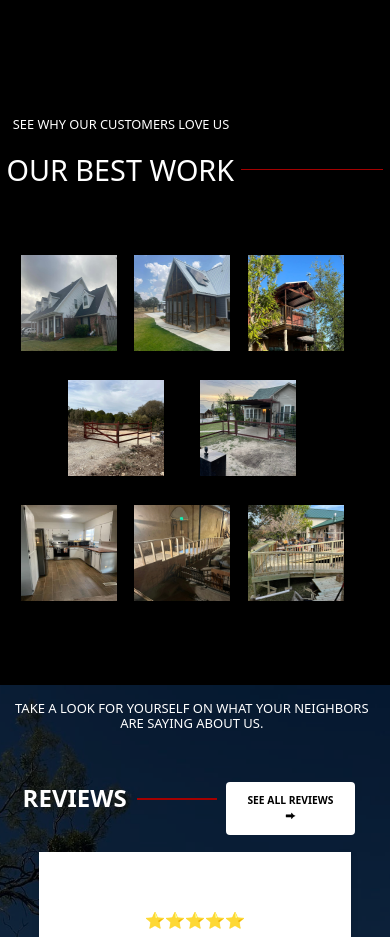
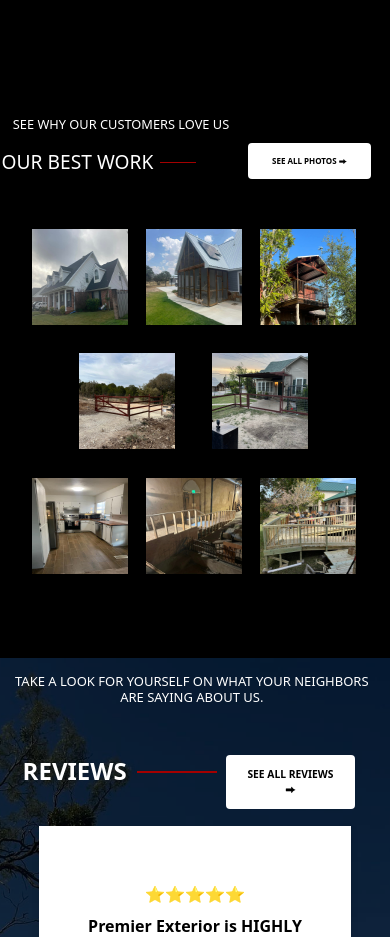
Before and after one commit to nicoleables/Premier-Exterior-Contruction, a React (Vite) app: page / in a window 390 px wide. Shown: the part 4100-5037 px from the top of the page. Built offline with nearby package versions, Linux system fonts and the light colour scheme.

Commit message:
Update projectCard.css

```diff
--- a/src/styles/projectCard.css
+++ b/src/styles/projectCard.css
@@ -169,7 +169,7 @@
   .project {
     justify-content: center; /* Center symbols horizontally */
     align-items: center;
-    width: 80%;
+    width: 90%;
     padding: .25rem 0; /* Add padding for spacing */
     box-sizing: border-box;
   }
@@ -180,17 +180,24 @@
   }
 
   .project p {
-    font-size: 1.8rem;
-    margin-left: -1.6rem;
+    font-size: 1.2rem;
+    margin-left: -1.9rem;
   }
 
   .project p::after {
     margin-left: .4rem;
-    width: 55%;
+    width: 20%;
+  }
+
+  button.projectbtn {
+    margin-left: -22.5rem;
+    font-size: .5rem;
+    top: -3.1rem
   }
 
     .project-container ul {
       display: grid;
+      margin-left: 1rem;
       margin-top: -2rem;
       grid-template-columns: repeat(3, 1fr); /* Define three columns */
       gap: 1.8rem; /* Add space between items */
@@ -222,3 +229,34 @@
 
 
 }
+
+@media (min-width: 535px) and (max-width: 540px) and (min-height: 838px) and (max-height: 845px) {
+  .projects-intro p {
+    width: 90%;
+    margin-left: -3rem;
+    font-size: 2rem;
+  }
+
+  .projects-intro p::after {
+    width: 20%;
+    margin-left: -12rem;
+    font-size: 2rem;
+  }
+
+  .projectbtn {
+    margin-left: -15rem;
+    font-size: .8rem;
+    top: -3.7rem
+  }
+
+  .projecticons {
+    margin-top: -5rem;
+    width: 10rem;
+    margin-left: -2.5rem;
+    margin-bottom: 5rem;
+  }
+
+  .project-container li:nth-child(5) {
+    margin-left: -6rem;
+  }
+}
```
